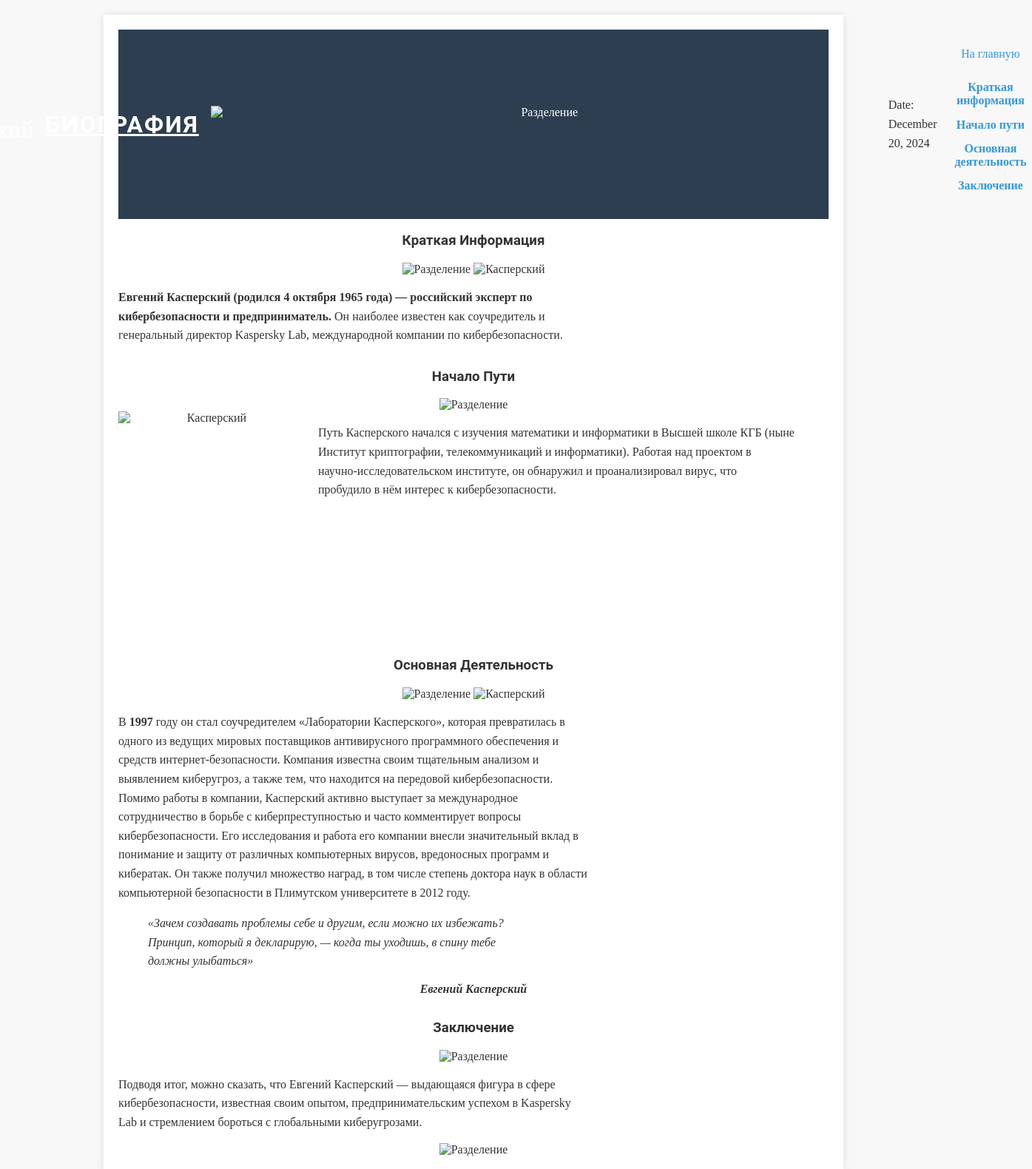
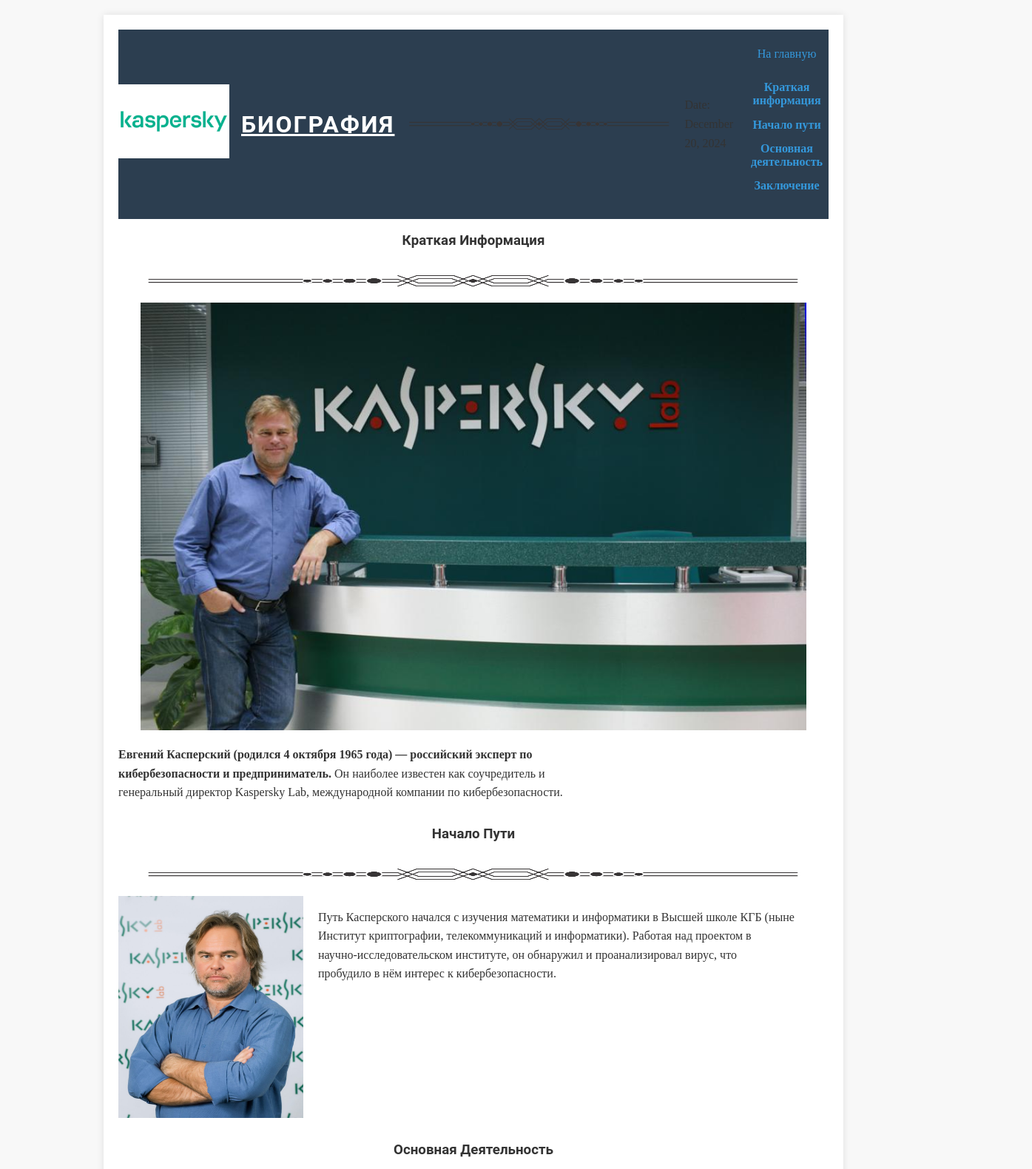
Before and after one commit to Kamikotooo/1st_project, a plain HTML site: page 1st_project/article/article1.html in a window 1280 px wide. Shown: the top 1580 px of the page at 74% size, 1395 px wide, since content can reach past the window. Drawn offline with Linux system fonts and the light colour scheme; files that its build step writes are made by us from their sources.

Commit message:
Add files via upload

```diff
--- a/1st_project/article/article1.html
+++ b/1st_project/article/article1.html
@@ -5,7 +5,7 @@
 <head>
     <meta charset="UTF-8">
     <title>Eugene Kaspersky</title>
-    <link rel="stylesheet" href="style.css">
+    <link rel="stylesheet" href="../css/style.css">
 </head>
 
 
@@ -16,13 +16,13 @@
 
         <header>
 
-            <div class="logo"><img src="1233435.jpg" alt="Касперский" width="150" ></div>
+            <div class="logo"><img src="../img/1233435.jpg" alt="Касперский" width="150" ></div>
             <h1>Биография</h1>
-            <img src="TCLtOg0.png.png" alt="Разделение" width="900" height="50" >
+            <img src="../img/TCLtOg0.png.png" alt="Разделение" width="900" height="50" >
             <p>Date: <time datetime="2024-12-20">December 20, 2024</time></p>
 
             <nav>
-                <a href="index.html">На главную</a>
+                <a href="../index.html">На главную</a>
                 <ul>
                     <li><a href="#kratc_inf">Краткая информация</a></li>
                     <li><a href="#nach_puti">Начало пути</a></li>
@@ -38,8 +38,8 @@
 
         <section id="kratc_inf">
             <h3>Краткая информация</h3>
-            <img src="TCLtOg0.png.png" alt="Разделение" width="900" height="50" >
-            <img src="1647112336669311_DHCZmcoT.jpg" alt="Касперский" width="900" >
+            <img src="../img/TCLtOg0.png.png" alt="Разделение" width="900" height="50" >
+            <img src="../img/1647112336669311_DHCZmcoT.jpg" alt="Касперский" width="900" >
             <p>
 
                 <strong>Евгений Касперский (родился 4 октября 1965 года) — российский эксперт по<br>
@@ -50,9 +50,9 @@
 
         <section id="nach_puti">
             <h3>Начало пути</h3>
-             <img src="TCLtOg0.png.png" alt="Разделение" width="900" height="50">
+             <img src="../img/TCLtOg0.png.png" alt="Разделение" width="900" height="50">
             <div class="path-container">
-                <img src="scale_1200.jpg" alt="Касперский" width="250" height="300" class="path-photo">
+                <img src="../img/scale_1200.jpg" alt="Касперский" width="250" height="300" class="path-photo">
                 <div class="path-text">
 
                     <p>
@@ -69,8 +69,8 @@
 
         <section id="osnova"></section>
             <h3>Основная деятельность</h3>
-            <img src="TCLtOg0.png.png" alt="Разделение" width="900" height="50" >
-            <img src="scale_1201 (1).png" alt="Касперский" width="900" >
+            <img src="../img/TCLtOg0.png.png" alt="Разделение" width="900" height="50" >
+            <img src="../img/scale_1201 (1).png" alt="Касперский" width="900" >
             <p>
 
                 В <strong>1997</strong> году он стал соучредителем «Лаборатории Касперского», которая превратилась в<br>
@@ -99,7 +99,7 @@
 
         <section id="The_end"></section>
             <h3>Заключение</h3>
-            <img src="TCLtOg0.png.png" alt="Разделение" width="900" height="50" >
+            <img src="../img/TCLtOg0.png.png" alt="Разделение" width="900" height="50" >
             <p>
 
                 Подводя итог, можно сказать, что Евгений Касперский — выдающаяся фигура в сфере<br>
@@ -107,7 +107,7 @@
                 Lab и стремлением бороться с глобальными киберугрозами.<br>
             </p>
         </section>
-        <img src="12.jpg" alt="Разделение" width="900" height="50" >
+        <img src="../img/12.jpg" alt="Разделение" width="900" height="50" >
 
 
     </main>
```
Also changed, not shown: 1st_project/article/article2.html (+9 -9 lines), 1st_project/article/article3.html (+8 -8 lines), 1st_project/index.html (+12 -12 lines).
